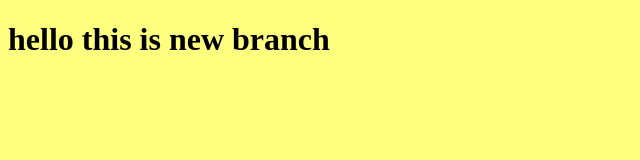
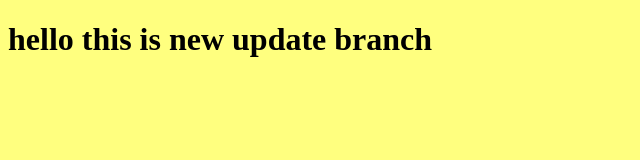
Before and after one commit to ESSOURI-FIRAS/myproject, a plain HTML site: page index.html in a window 1280 px wide. Shown: the whole page, without its empty margins (0-640 px from the left). Drawn offline with Linux system fonts and the light colour scheme.

Commit message:
edit the html file

```diff
--- a/index.html
+++ b/index.html
@@ -8,7 +8,7 @@
     <link rel ="stylesheet" href="./style.css">
 </head>
 <body>
-    <h1>hello this is new branch</h1>
+    <h1>hello this is new update branch</h1>
   <scripy src="./app.js"></scripy>
 </body>
 </html>
```
